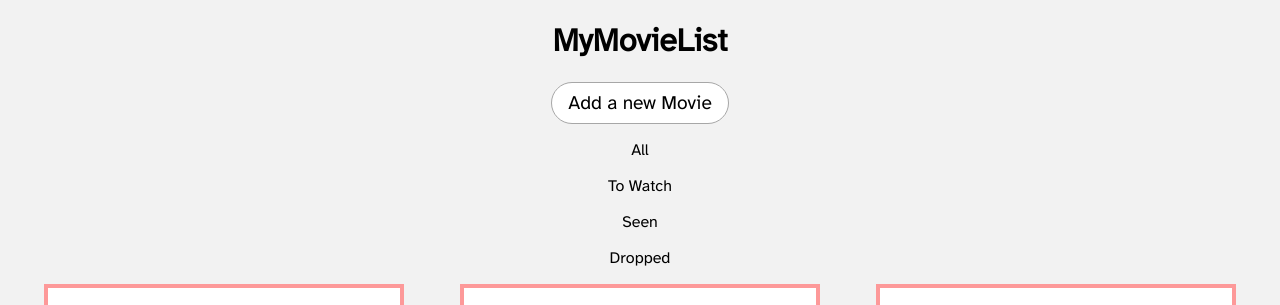
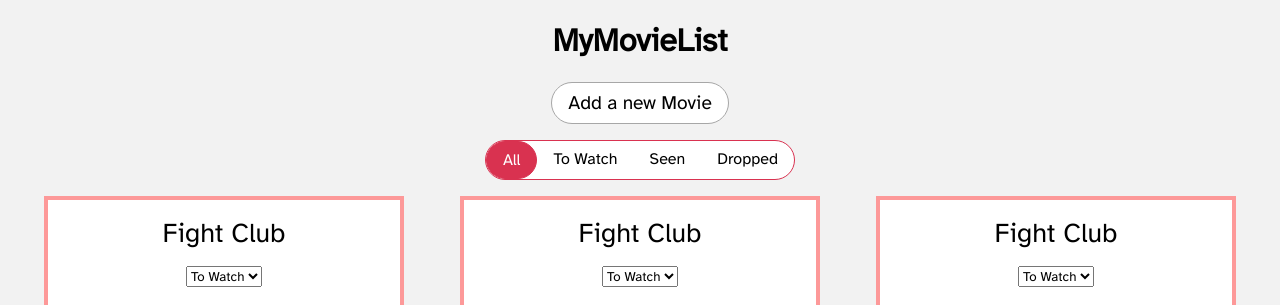
Before and after one commit to SAndersonCheung/mymovielist, a React (Create React App) app in the folder mymovielist/: page / in a window 1280 px wide. Shown: the top 305 px of the page. Built offline with nearby package versions, Linux system fonts and the light colour scheme.

Commit message:
Switch Slider for Movie Filters
- Styled Movie Filters into a Switch Slider

```diff
--- a/mymovielist/src/App.js
+++ b/mymovielist/src/App.js
@@ -1,6 +1,7 @@
 import MovieList from "./components/MovieList";
 import AddMovie from "./components/AddMovie";
 import styles from "./styles/App.module.scss";
+import MovieFilters from "./components/MovieFilters";
 
 function App() {
   return (
@@ -12,10 +13,7 @@ function App() {
         <AddMovie />
       </div>
       <div className={styles.App_Filters}>
-        <p>All</p>
-        <p>To Watch</p>
-        <p>Seen</p>
-        <p>Dropped</p>
+        <MovieFilters />
       </div>
       <div className={styles.App_Movies}>
         <MovieList />
--- /dev/null
+++ b/mymovielist/src/components/MovieFilters.js
@@ -0,0 +1,50 @@
+import styles from "../styles/components/MovieFilters.module.scss";
+import "../styles/components/Selected.scss";
+import { useState } from "react";
+
+const MovieFilters = () => {
+  const [selected, setSelected] = useState(0);
+  return (
+    <div className={styles.Filters}>
+      <div className={styles.Filter_Wrap}>
+        <p id={[selected] == 0 ? "selected" : ""}>
+          <a
+            href="#"
+            onClick={() => setSelected(0)}
+            className={styles.Filter_Link}
+          >
+            All
+          </a>
+        </p>
+        <p id={[selected] == 1 ? "selected" : ""}>
+          <a
+            href="#"
+            onClick={() => setSelected(1)}
+            className={styles.Filter_Link}
+          >
+            To Watch
+          </a>
+        </p>
+        <p id={[selected] == 2 ? "selected" : ""}>
+          <a
+            href="#"
+            onClick={() => setSelected(2)}
+            className={styles.Filter_Link}
+          >
+            Seen
+          </a>
+        </p>
+        <p id={[selected] == 3 ? "selected" : ""}>
+          <a
+            href="#"
+            onClick={() => setSelected(3)}
+            className={styles.Filter_Link}
+          >
+            Dropped
+          </a>
+        </p>
+      </div>
+    </div>
+  );
+};
+export default MovieFilters;
--- a/mymovielist/src/styles/App.module.scss
+++ b/mymovielist/src/styles/App.module.scss
@@ -4,6 +4,9 @@
   .App_Movies {
     display: flex;
     justify-content: center;
+  }
+  .App_Filters {
+    margin: $space1;
   }
   input {
     background-color: $white;
--- /dev/null
+++ b/mymovielist/src/styles/components/MovieFilters.module.scss
@@ -0,0 +1,22 @@
+@import "../_globals.scss";
+
+.Filters {
+  width: 100%;
+  display: flex;
+  justify-content: center;
+  .Filter_Wrap {
+    border: 1px solid $accent_med;
+    border-radius: $space2;
+    display: flex;
+    justify-content: center;
+    background-color: $white;
+    p {
+      margin: unset;
+      padding: $space05 $space1;
+    }
+    .Filter_Link {
+      text-decoration: none;
+      color: $black;
+    }
+  }
+}
--- /dev/null
+++ b/mymovielist/src/styles/components/Selected.scss
@@ -0,0 +1,10 @@
+@import "../_globals.scss";
+
+#selected {
+  a {
+    color: $white;
+  }
+  background-color: $accent_med;
+  border: 1px solid $accent_med;
+  border-radius: $space2;
+}
```
Also changed, not shown: 1 other file (tests, documents, lock files or other folders).
